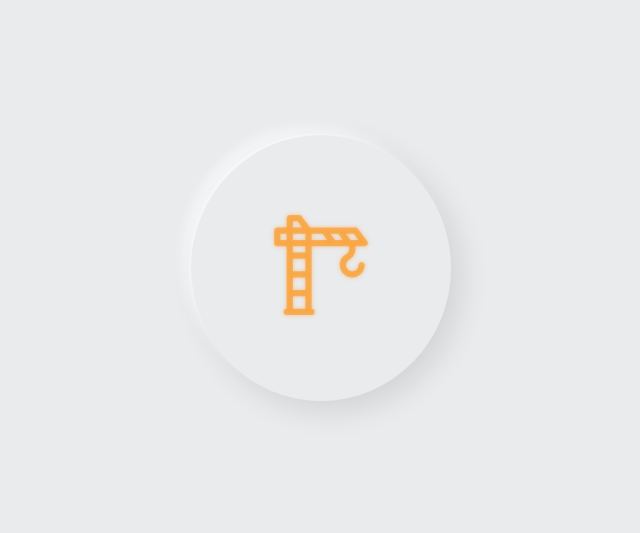
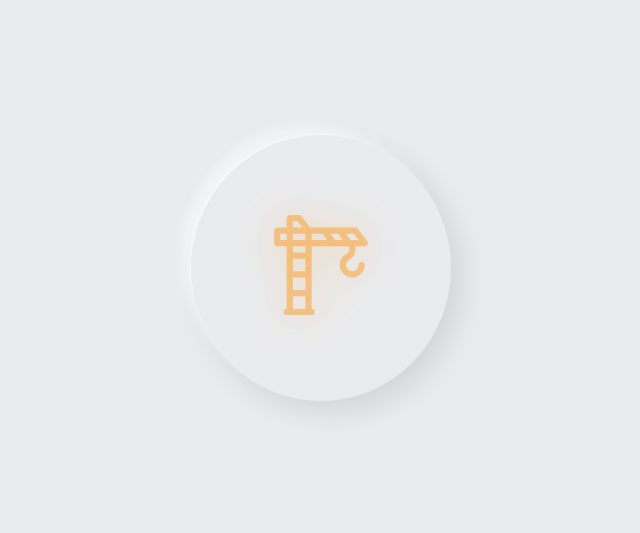
Before and after one commit to johndosselman/coming-soon-page, a plain HTML site: page index.html in a window 1280 px wide. Shown: the top 533 px of the page, without its empty margins (319-959 px from the left). Drawn offline with Linux system fonts and the light colour scheme.

Commit message:
Made crane icon lighter but with greater glow radius

```diff
--- a/stylesheet.css
+++ b/stylesheet.css
@@ -25,6 +25,6 @@ body {
 }
 
 .svg-glow {
-  fill: #ff8c0083;
-  filter: drop-shadow(0 0 2px rgba(255, 136, 0, 0.822));
+  fill: #ff8c006b;
+  filter: drop-shadow(0 0 20px rgba(255, 145, 0, 0.557));
 }
```
